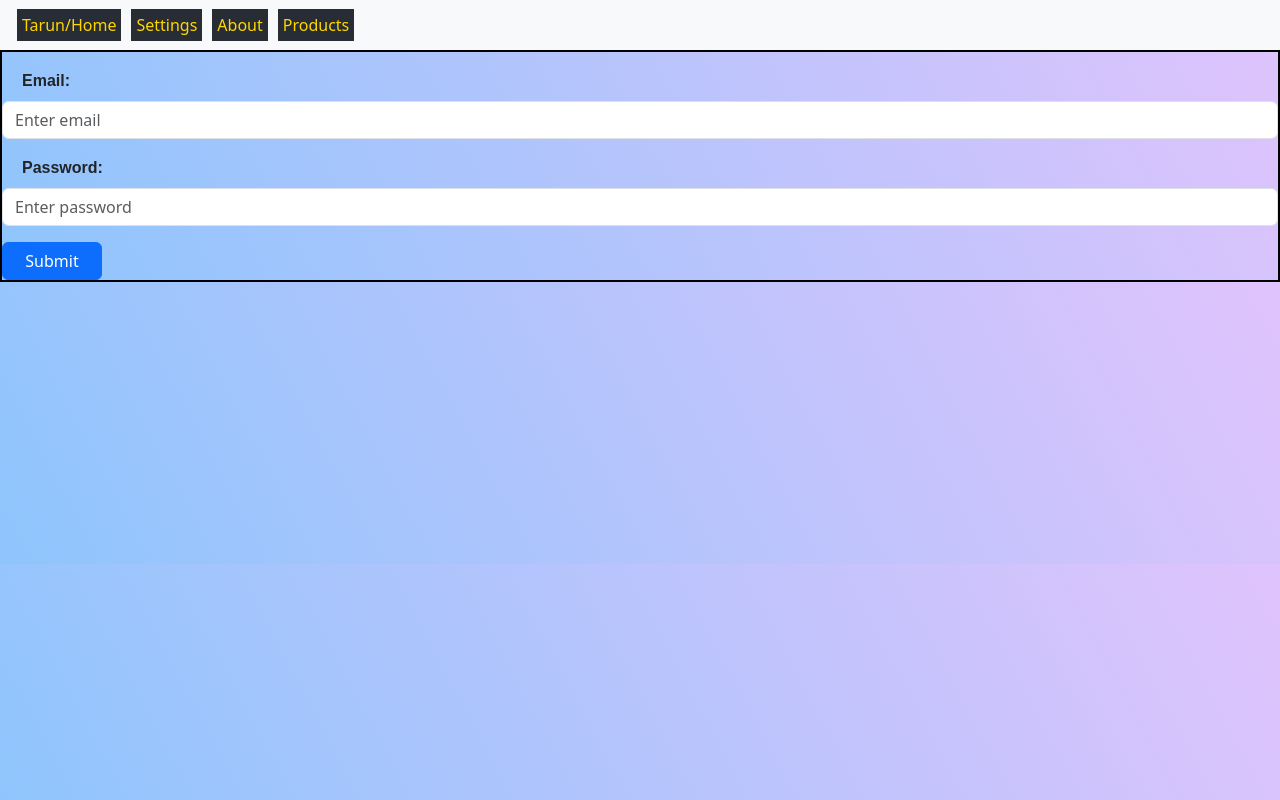
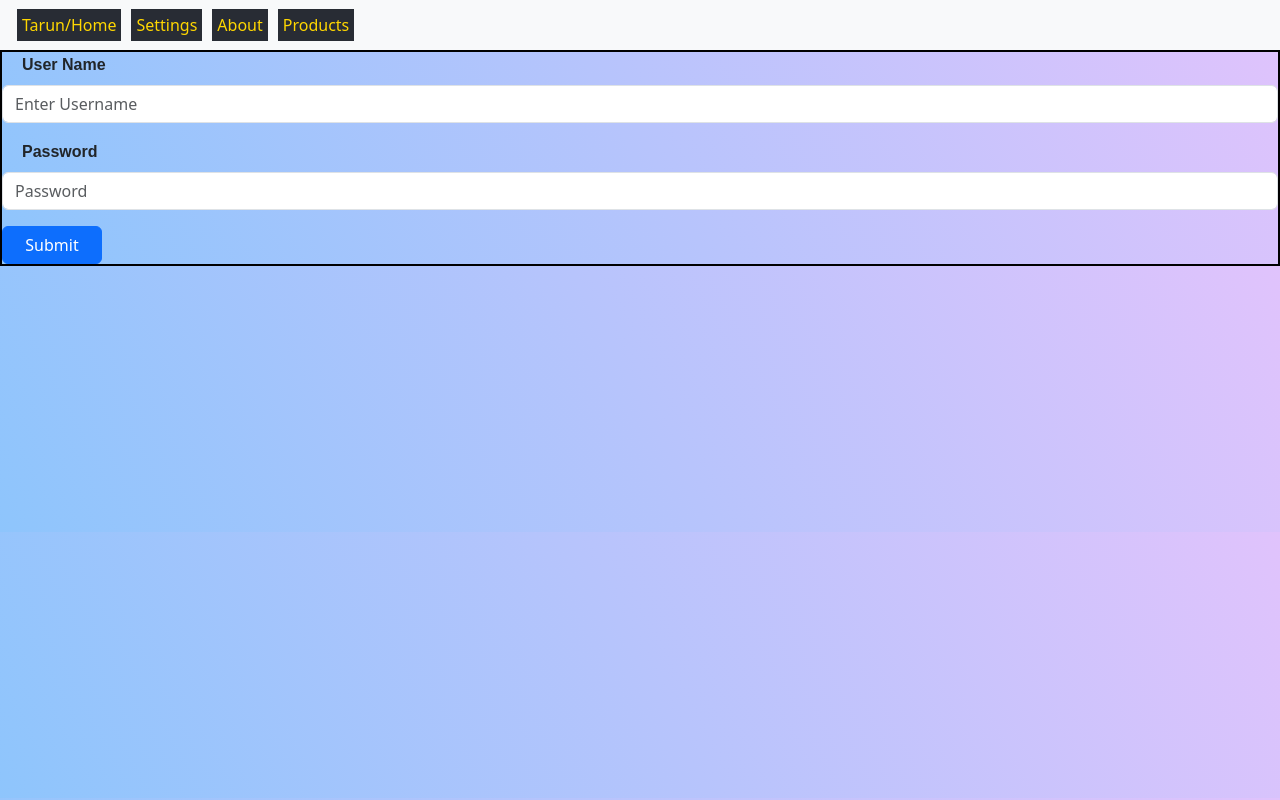
Before and after one commit to tarunreddybabi/React-class, a React (Create React App) app: page / in a window 1280 px wide. Built offline with nearby package versions, Linux system fonts and the light colour scheme.

Commit message:
login authentication

```diff
--- a/src/Components/uncontrolled/uncontrolled.js
+++ b/src/Components/uncontrolled/uncontrolled.js
@@ -1,11 +1,13 @@
-import { useRef, useState } from "react";
+import { useContext, useRef, useState } from "react";
 import Button from "react-bootstrap/Button";
 import Form from "react-bootstrap/Form";
+import { DataShare } from "../../navigationStack/navigation";
 
 const Uncontrolled = () => {
   const usernameRef = useRef();
   const passwordRef = useRef();
   const [error,setError]=useState("")
+  const {loginTrue} = useContext(DataShare)
 
   const handleSubmit = (event) => {
     event.preventDefault();
@@ -37,6 +39,8 @@ const Uncontrolled = () => {
           setError(res.message)
         }else{
           alert("successfully login")
+          loginTrue()
+          localStorage.setItem("userToken",JSON.stringify(res))
           setError("")
         }
         console.log(res)})
--- a/src/screens/preLoginScreens/login.js
+++ b/src/screens/preLoginScreens/login.js
@@ -1,33 +1,13 @@
 import NavBar from "../../components/navBar/navBar";
+import Uncontrolled from "../../components/uncontrolled/uncontrolled";
 
 const LoginScreen = () => {
   return (
     <>
       <NavBar />
-      <form action="/action_page.php">
-        <div className="mb-3 mt-3">
-          <label className="form-label">Email:</label>
-          <input
-            type="email"
-            className="form-control"
-            id="email1"
-            placeholder="Enter email"
-            name="email1"
-          />
-        </div>
-        <div className="mb-3">
-          <label className="form-label">Password:</label>
-          <input
-            type="password"
-            className="form-control"
-            placeholder="Enter password"
-            name="pwd1"
-          />
-        </div>
-        <button type="submit" className="btn btn-primary">
-          Submit
-        </button>
-      </form>
+      <Uncontrolled/>
+
+
     </>
   );
 };
```
